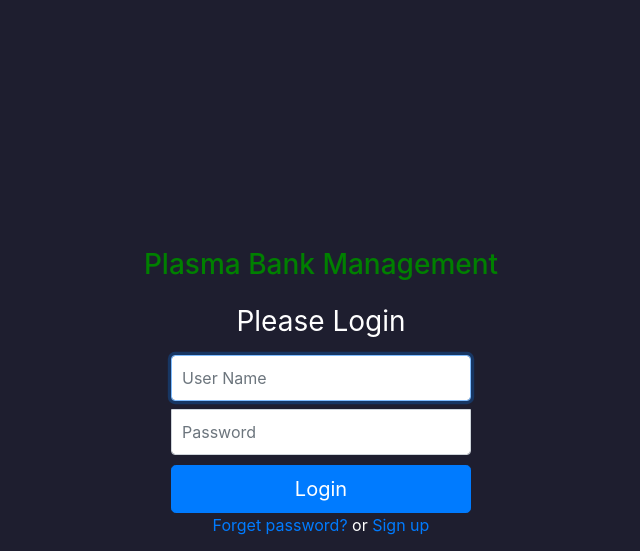
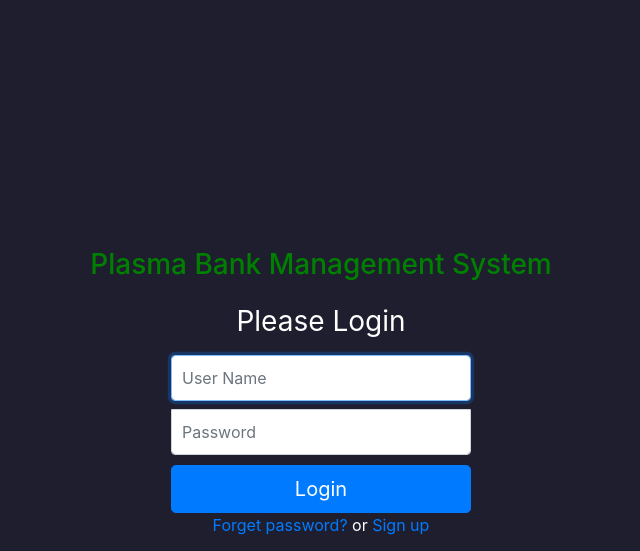
Before and after one commit to Sayem0209/Plasma_Bank_Management, a PHP site: page /login.php in a window 1280 px wide. Shown: the top 551 px of the page, without its empty margins (319-959 px from the left). Run offline with PHP 8.4, Linux system fonts and the light colour scheme.

Commit message:
plasma bank management system2

```diff
--- a/login.php
+++ b/login.php
@@ -13,7 +13,7 @@
 </head>
 <div>
     <div class="col-12 mb-2 ">
-        <h3 style="color: green;">Plasma Bank Management </h3>
+        <h3 style="color: green;">Plasma Bank Management System </h3>
     </div>
 
     <body class="text-center" data-gr-c-s-loaded="true">
```
